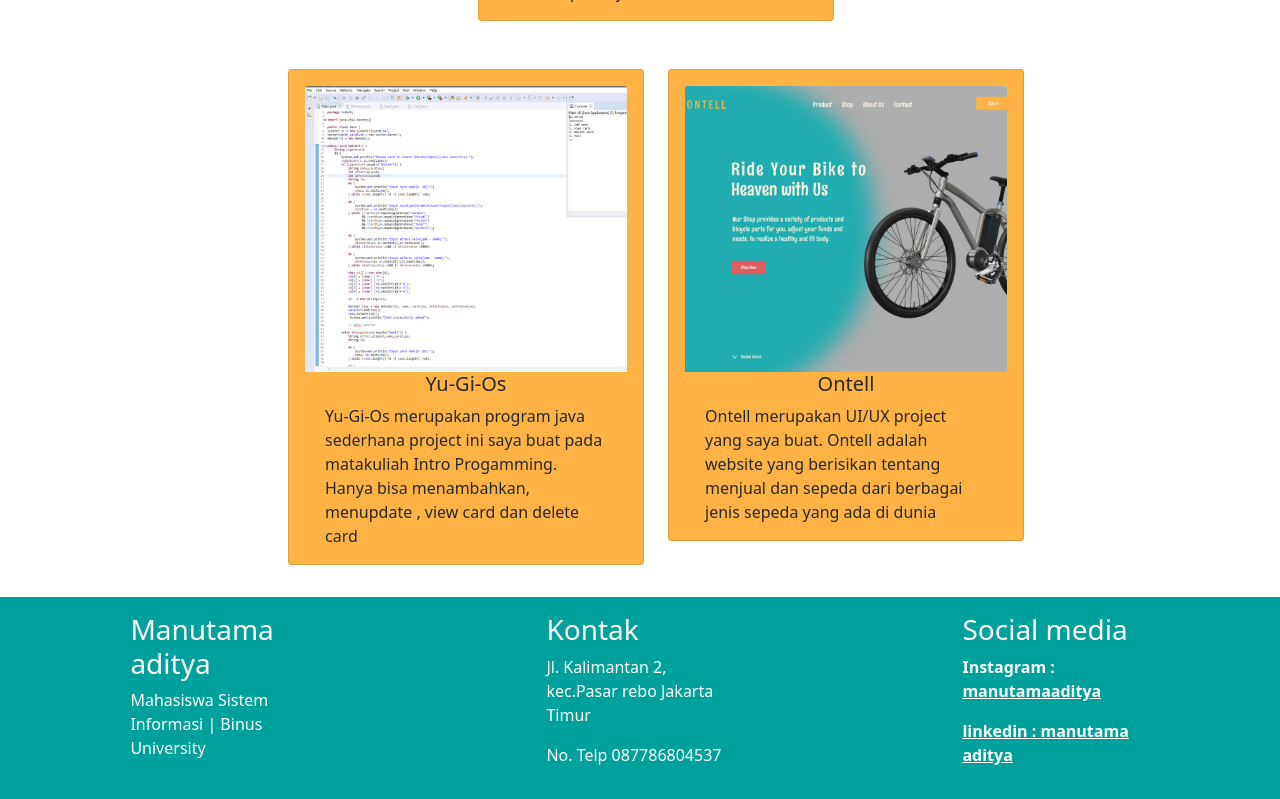
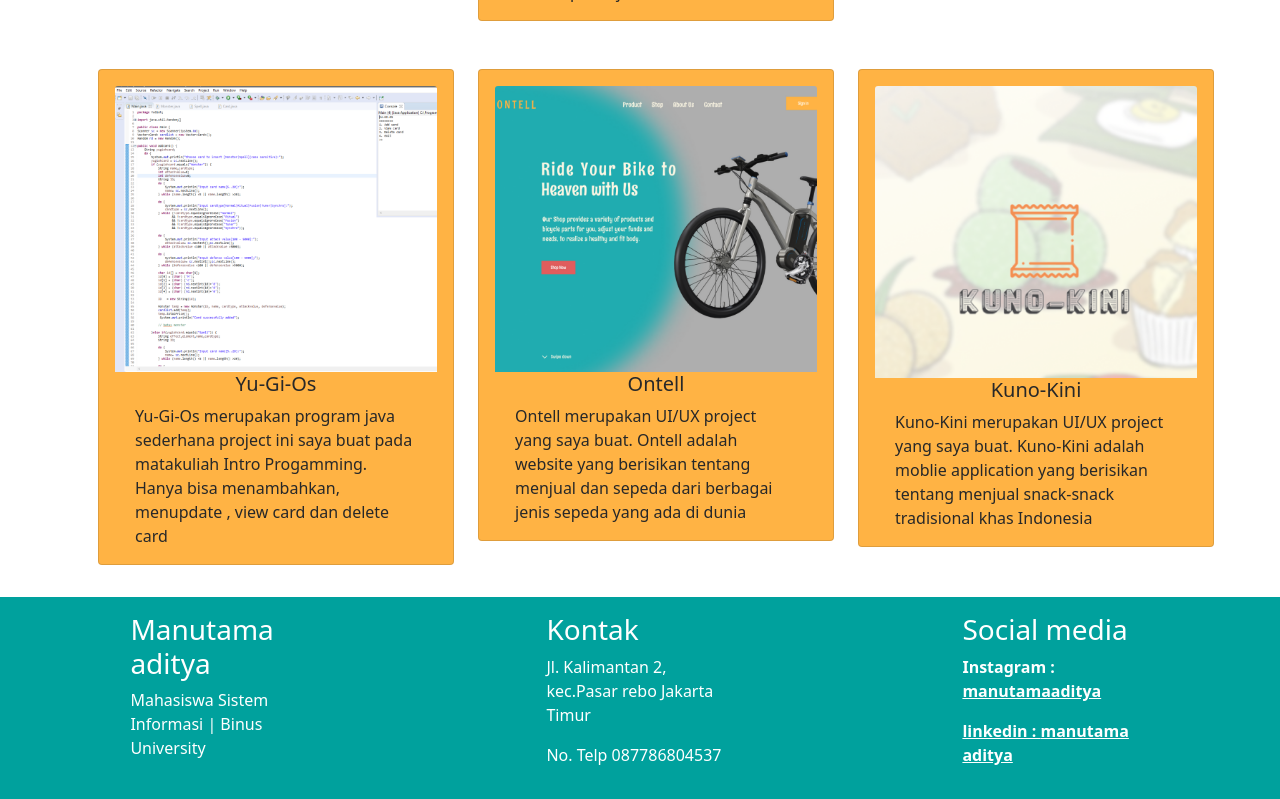
Before and after one commit to Manutama/Manutama.github.io, a plain HTML site: page index.html in a window 1280 px wide. Shown: the part 4060-4859 px from the top of the page. Drawn offline with nearby package versions, Linux system fonts and the light colour scheme.

Commit message:
3rdUpdate

```diff
--- a/index.html
+++ b/index.html
@@ -294,6 +294,18 @@
           </a>
           </div>
      </div>
+     <div class="col-sm-4 mb-3">
+      <div class="card">
+        <a href="https://www.figma.com/file/soIcvAFyINm3I12uwnav0m/Untitled">
+          <img src="Image/Kuno-Kini.png" class="card-img-top" alt="project-5">
+          <div class="card-body">
+            <h5 class="card-title">Kuno-Kini</h5>
+            <p class="card-text">Kuno-Kini merupakan UI/UX project yang saya buat.
+              Kuno-Kini adalah moblie application yang berisikan tentang menjual snack-snack tradisional khas Indonesia</p>
+          </div>
+        </a>
+        </div>
+   </div>
      </div>
     </div>
 </section>
```
Also changed, not shown: Image/Kuno-Kini.png (added).
